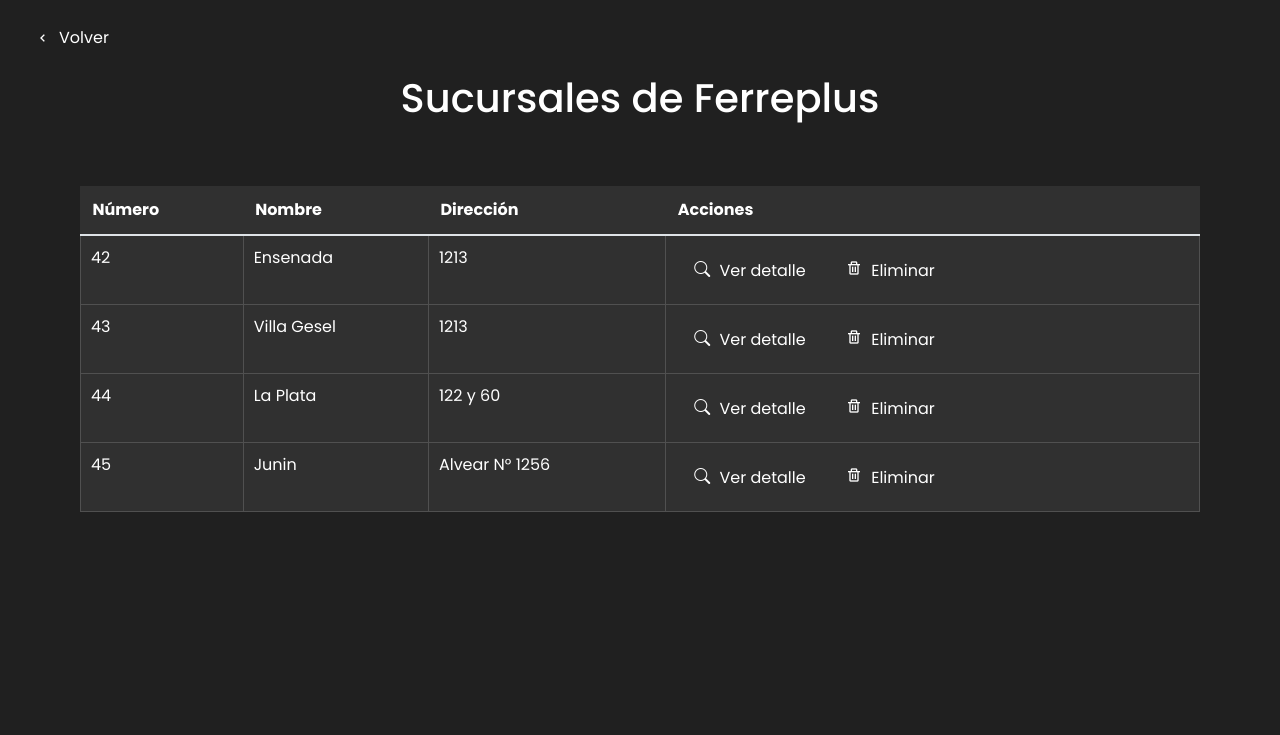
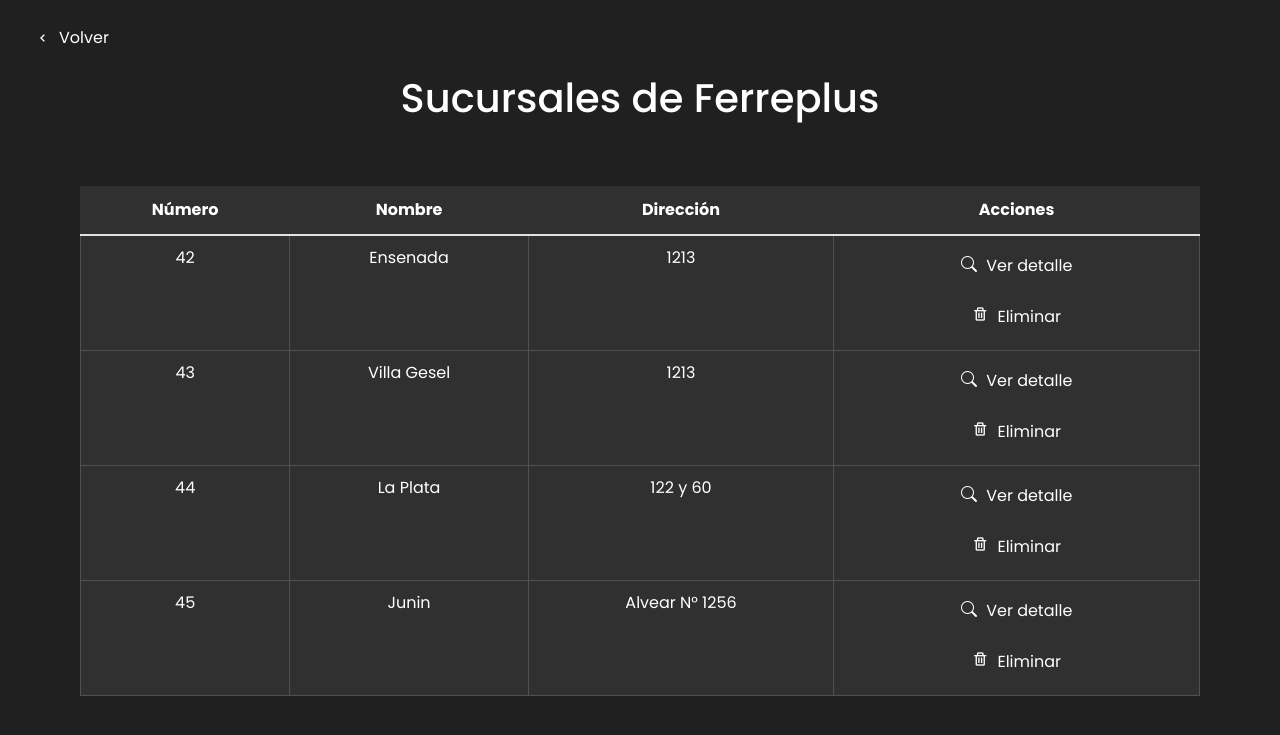
Before and after one commit to gretoide/Ferreplus, a Django app: page /ver-sucursales/ in a window 1280 px wide. Shown: the top 735 px of the page. Run offline with Django 5.2, Linux system fonts and the light colour scheme; a user stored in the database is signed in; data comes from the database, SQL or seed files in the repository; some libraries are stand-ins or nearby versions.

Commit message:
Cambios en tablas

```diff
--- a/ferreplus/templates/vista_administrador/ver_sucursales.html
+++ b/ferreplus/templates/vista_administrador/ver_sucursales.html
@@ -39,29 +39,29 @@
             <table class="table">
                 <thead>
                     <tr>
-                        <th scope="col">Número</th>
-                        <th scope="col">Nombre</th>
-                        <th scope="col">Dirección</th>
-                        <th scope="col">Acciones</th>
+                        <th class="text-center" scope="col">Número</th>
+                        <th  class="text-center" scope="col">Nombre</th>
+                        <th class="text-center" scope="col">Dirección</th>
+                        <th class="text-center" scope="col">Acciones</th>
                     </tr>
                 </thead>
                 <tbody>
                     {% for sucursal in sucursales %}
                         <tr>
-                            <td>{{ sucursal.id }}</td>
-                            <td>{{ sucursal.nombre }}</td>
-                            <td>{{ sucursal.direccion }}</td>
-                            <td>
-                                <a href="{% url 'detalle-sucursal' sucursal.id %}">
-                                    <button class="btn btn-primary">
+                            <td class="text-center"> {{ sucursal.id }}</td>
+                            <td class="text-center">{{ sucursal.nombre }}</td>
+                            <td class="text-center" >{{ sucursal.direccion }}</td>
+                            <td class="text-center">
+                                <div class="d-flex flex-column align-items-center">
+                                    <a href="{% url 'detalle-sucursal' sucursal.id %}" class="btn btn-primary mb-2">
                                         <i class="bi bi-search"></i>
                                         <span>Ver detalle</span>
+                                    </a>
+                                    <button id="{{sucursal.id}}" class="btn btn-danger" onclick="confirmarEliminacion('{{ sucursal.id }}')">
+                                        <i class="bx bx-trash"></i>
+                                        <span>Eliminar</span>
                                     </button>
-                                </a>
-                                <button id="{{sucursal.id}}" class="btn btn-danger" onclick="confirmarEliminacion('{{ sucursal.id }}')">
-                                    <i class="bx bx-trash"></i>
-                                    <span>Eliminar</span>
-                                </button>
+                                </div>
                             </td>
                         </tr>
                     {% endfor %}
```
Also changed, not shown: ferreplus/templates/vista_administrador/ver_empleados.html (+10 -10 lines).
